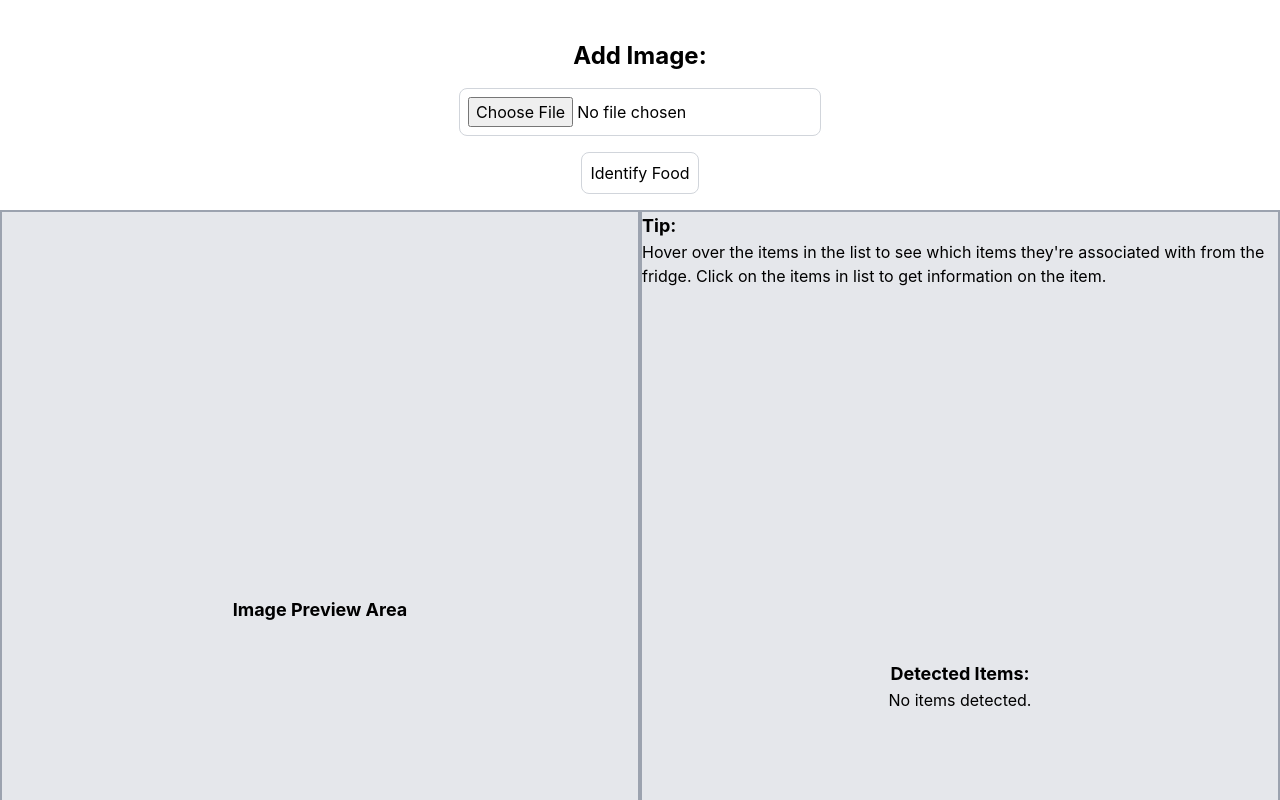
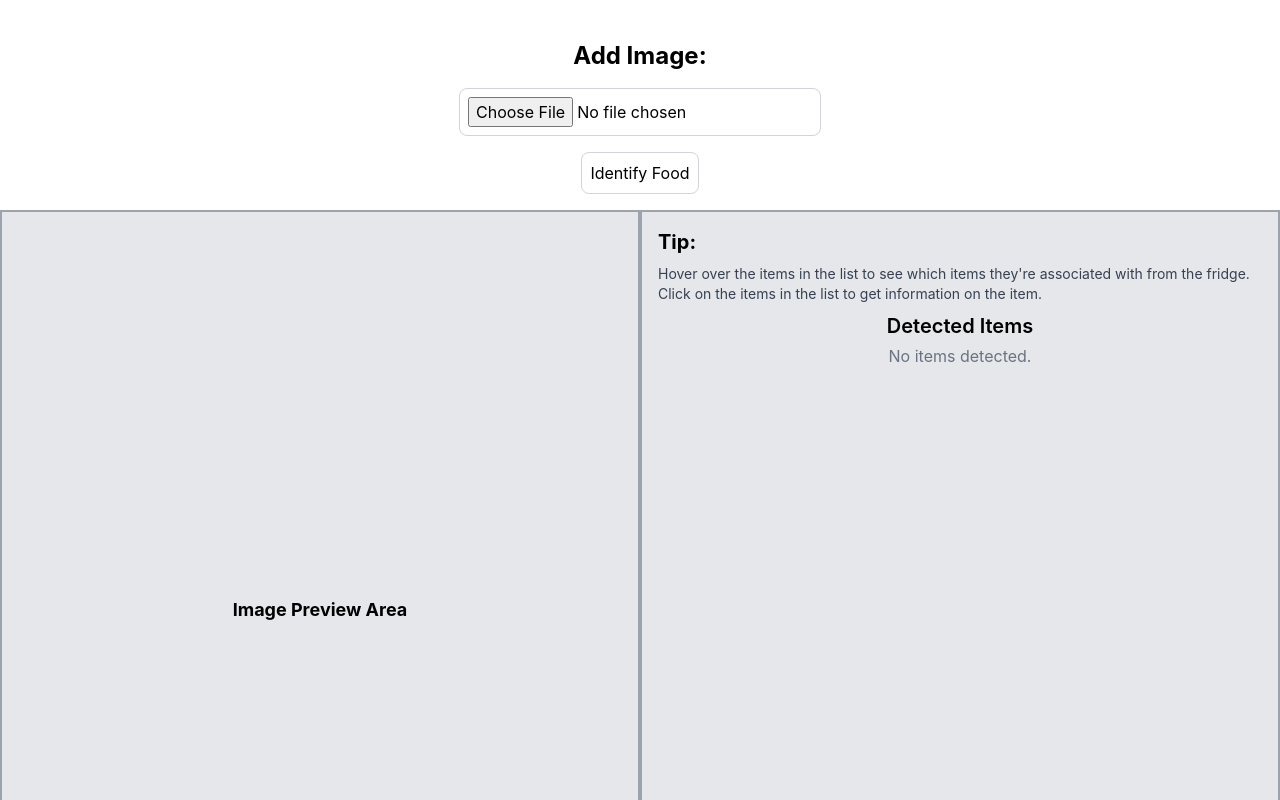
Before and after one commit to Cruedy/Food-ID, a React (Create React App) app: page / in a window 1280 px wide. Shown: the top 800 px of the page. Built offline with nearby package versions, Linux system fonts and the light colour scheme.

Commit message:
finished UI

```diff
--- a/src/ImageUploader.js
+++ b/src/ImageUploader.js
@@ -119,26 +119,31 @@ function ImageUploader() {
                       ))}
                   </div>
               </div>
-              <div className="w-1/2 h-screen border-2 border-gray-400 bg-gray-200">
-                  <h2 className="text-lg font-bold">Tip:</h2>
-                  <p>Hover over the items in the list to see which items they're associated with from the fridge. Click on the items in list to get information on the item.</p>
-                  <div className="flex flex-col justify-center items-center h-full">
-                      <h3 className="text-lg font-bold">Detected Items:</h3>
-                      <ul>
+              <div className="w-1/2 h-screen border-2 border-gray-400 bg-gray-200 p-4 overflow-y-auto">
+                <h2 className="text-xl font-bold mb-2">Tip:</h2>
+                <p className="mb-2 text-sm text-gray-700">
+                    Hover over the items in the list to see which items they're associated with from the fridge.
+                    <br />
+                    Click on the items in the list to get information on the item.
+                </p>
+                <div className="flex flex-col items-center h-full ">
+                    <h3 className="text-xl font-semibold mb-1">Detected Items</h3>
+                    <ul className="w-full">
                         {Object.keys(ingredients).length > 0 ? (
                             Object.entries(ingredients).map(([name, { count }], index) => (
                                 <li
                                     key={index}
-                                      className="text-center cursor-pointer"
+                                    className="text-center cursor-pointer p-3 mb-2 bg-white rounded-md shadow-sm hover:bg-blue-50 transition duration-200 ease-in-out"
                                     onMouseEnter={() => setHoveredItem(name)}
                                     onMouseLeave={() => setHoveredItem(null)}
-                                      onClick={() => window.open(generateWikipediaUrl(name), '_blank')} // Open Wikipedia link in a new tab
+                                    onClick={() => window.open(generateWikipediaUrl(name), '_blank')}
                                 >
-                                      {count} {name}
+                                    <span className="font-medium">{count} {name}</span>
                                 </li>
+
                             ))
                         ) : (
-                              <p>No items detected.</p>
+                            <p className="text-gray-500 text-center">No items detected.</p>
                         )}
                     </ul>
                 </div>
```
Also changed, not shown: 1 other file (tests, documents, lock files or other folders). Lines whose indentation alone changed are shown as unchanged.
